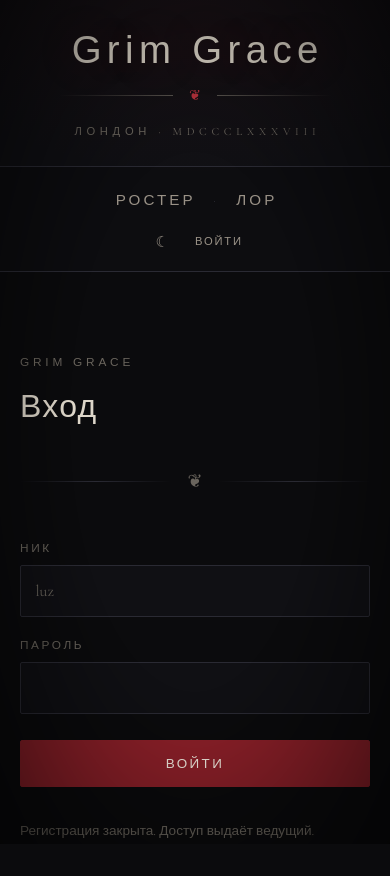
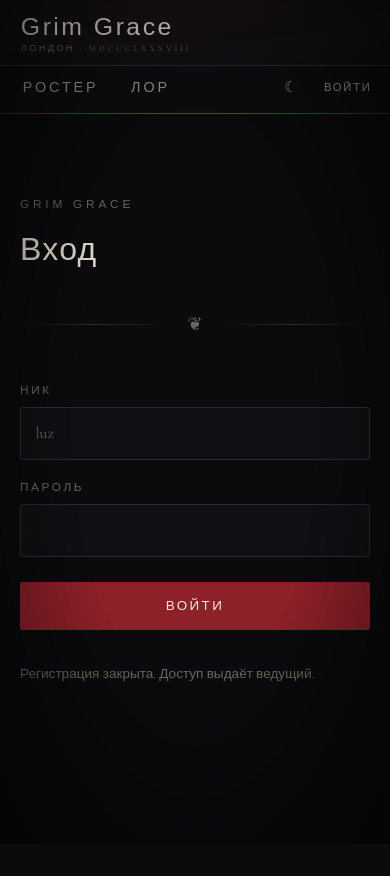
Before and after one commit to lulllz4/GrimGraceRP, a Next.js app: page /login in a window 390 px wide. Shown: the top 876 px of the page. After the commit the page ends 844 px from the top, so only its background shows below. Built offline with nearby package versions, Linux system fonts and the light colour scheme; no server answers; a web font is replaced by a local one.

Commit message:
фикс общий

```diff
--- a/app/admin/actions.ts
+++ b/app/admin/actions.ts
@@ -7,6 +7,24 @@ import { createAdminClient } from '@/lib/supabase/admin'
 import { requireStaff } from '@/lib/auth'
 
 const DOMAIN = process.env.EMAIL_DOMAIN || 'users.grimgrace.local'
+
+/**
+ * Модератору нельзя трогать чужие админские учётки: смена пароля и бан
+ * доступны всему составу, а значит модератор мог бы сбросить пароль
+ * администратору и войти под ним. Админ вправе трогать кого угодно.
+ */
+async function assertMayTouch(actor: { id: string; role: string }, targetId: string) {
+  if (actor.role === 'admin') return
+
+  const admin = createAdminClient()
+  const { data: target } = await admin
+    .from('profiles')
+    .select('role')
+    .eq('id', targetId)
+    .single()
+
+  if (target?.role === 'admin') redirect('/admin/players?e=forbidden')
+}
 
 /* ---------- создать игрока ---------- */
 export async function createPlayer(formData: FormData) {
@@ -43,10 +61,11 @@ export async function createPlayer(formData: FormData) {
 
 /* ---------- сбросить пароль ---------- */
 export async function resetPassword(formData: FormData) {
-  await requireStaff()
+  const me = await requireStaff()
   const id = String(formData.get('id'))
   const password = String(formData.get('password') || '')
   if (password.length < 8) redirect('/admin/players?e=badpass')
+  await assertMayTouch(me, id)
 
   const admin = createAdminClient()
   await admin.auth.admin.updateUserById(id, { password })
@@ -58,9 +77,10 @@ export async function resetPassword(formData: FormData) {
 
 /* ---------- бан ---------- */
 export async function toggleBan(formData: FormData) {
-  await requireStaff()
+  const me = await requireStaff()
   const id = String(formData.get('id'))
   const value = String(formData.get('value')) === 'true'
+  await assertMayTouch(me, id)
 
   const admin = createAdminClient()
   await admin.from('profiles').update({ is_banned: value }).eq('id', id)
--- a/app/admin/players/page.tsx
+++ b/app/admin/players/page.tsx
@@ -3,6 +3,16 @@ import { createClient } from '@/lib/supabase/server'
 import { createPlayer, resetPassword, toggleBan } from '../actions'
 
 export const dynamic = 'force-dynamic'
+
+type PlayerRow = {
+  id: string
+  username: string
+  display_name: string | null
+  role: string
+  is_banned: boolean
+  contact: string | null
+  characters: { name: string; slug: string }[] | null
+}
 
 export default async function PlayersPage({
   searchParams,
@@ -50,7 +60,7 @@ export default async function PlayersPage({
       <div className="section-title"><h2>Все</h2><span className="count">{players?.length ?? 0}</span></div>
 
       <div className="rows">
-        {players?.map((p: any) => (
+        {(players as PlayerRow[] | null)?.map((p) => (
           <div key={p.id} className="row">
             <div style={{ flex: '1 1 12rem' }}>
               <strong>{p.display_name || p.username}</strong>
@@ -60,7 +70,7 @@ export default async function PlayersPage({
 
             <div style={{ flex: '1 1 12rem', fontSize: '.9rem' }}>
               {p.characters?.length
-                ? p.characters.map((c: any) => c.name).join(', ')
+                ? p.characters.map((c) => c.name).join(', ')
                 : <span className="faint">нет ролей</span>}
             </div>
 
--- a/app/admin/roster/page.tsx
+++ b/app/admin/roster/page.tsx
@@ -22,14 +22,15 @@ export default async function AdminRoster() {
     return { ...c, profiles: Array.isArray(p) ? p[0] ?? null : p }
   })
 
-  const byRegion = new Map<RegionKey, any[]>()
+  type CharRow = (typeof data)[number]
+  const byRegion = new Map<RegionKey, CharRow[]>()
   for (const c of data ?? []) {
     const r = c.region as RegionKey
     if (!byRegion.has(r)) byRegion.set(r, [])
     byRegion.get(r)!.push(c)
   }
 
-  const taken = (data ?? []).filter((c: any) => c.status === 'active').length
+  const taken = data.filter((c) => c.status === 'active').length
 
   return (
     <div className="wrap-wide" style={{ paddingTop: '2.5rem', paddingBottom: '5rem' }}>
@@ -48,7 +49,7 @@ export default async function AdminRoster() {
           </div>
 
           <div className="rows">
-            {byRegion.get(r)!.map((c: any) => (
+            {byRegion.get(r)!.map((c) => (
               <Link key={c.id} href={`/admin/roster/${c.slug}`} className="row row-link" data-element={c.element}>
                 <span className="dot" style={{ background: 'var(--accent)' }} />
                 <strong style={{ flex: '1 1 9rem' }}>{c.name}</strong>
--- a/app/globals.css
+++ b/app/globals.css
@@ -519,12 +519,29 @@ select.field { cursor: pointer }
 /* ============ ШАПКА ============ */
 
 .gg-header {
+  position: relative;
   border-bottom: 1px solid var(--line);
   background:
     radial-gradient(120% 100% at 50% 0%,
       color-mix(in srgb, var(--crimson) 7%, transparent) 0%,
       transparent 65%),
     var(--ink-2);
+}
+
+/* тонкая кармином черта по нижнему краю: гаснет к краям, поэтому читается
+   как росчерк, а не как рамка. Один градиент — телефону бесплатно. */
+.gg-header::after {
+  content: '';
+  position: absolute;
+  left: 0;
+  right: 0;
+  bottom: -1px;
+  height: 1px;
+  background: linear-gradient(90deg,
+    transparent,
+    color-mix(in srgb, var(--crimson-lt) 70%, transparent) 30%,
+    color-mix(in srgb, var(--crimson-lt) 70%, transparent) 70%,
+    transparent);
 }
 
 /* ---------- вывеска ---------- */
@@ -548,7 +565,8 @@ select.field { cursor: pointer }
   letter-spacing: 0.14em;
   text-indent: 0.14em;
   color: var(--bone);
-  text-shadow: 0 0 40px color-mix(in srgb, var(--crimson) 30%, transparent);
+  /* было размытие в 40 px под каждой литерой — вблизи это выглядит грязным
+     ореолом, а не свечением. Тёплый отблеск даёт сам фон шапки. */
   transition: color 0.4s;
 }
 
@@ -717,36 +735,66 @@ select.field { cursor: pointer }
 
 /* ---------- узкий экран ---------- */
 
+/* На телефоне парадная вывеска занимала 272 px из 953 — почти треть экрана
+   до первой строки текста. Здесь она складывается в одну строку: название
+   слева, навигация под ним одной прокручиваемой лентой. Тот же характер,
+   вчетверо меньше места. */
 @media (max-width: 52rem) {
   .gg-header__crown {
-    padding: 2rem 1.15rem 1.5rem;
+    padding: 0.9rem 1.15rem 0.5rem;
+    text-align: left;
   }
 
+  .gg-brand {
+    justify-items: start;
+    gap: 0.15rem;
+  }
+
+  .gg-brand__name {
+    font-size: 1.55rem;
+    letter-spacing: 0.1em;
+    text-indent: 0.1em;
+    /* размытая тень под крупным шрифтом — лишняя работа для телефона
+       и вблизи выглядит грязно */
+    text-shadow: none;
+  }
+
+  /* росчерк с флеуроном — украшение парадной версии, в строке он не нужен */
+  .gg-brand__rule { display: none; }
+
+  .gg-brand__sub {
+    font-size: 0.55rem;
+    letter-spacing: 0.3em;
+    text-indent: 0.3em;
+  }
+
   .gg-header__inner {
-    flex-direction: column;
-    gap: 0.5rem;
-    padding: 0.75rem 1.15rem 1rem;
+    padding: 0.15rem 1.15rem 0.35rem;
+    min-height: 0;
+    justify-content: flex-start;
+    gap: 0.9rem;
   }
+
+  /* навигация одной лентой с прокруткой вбок: раньше она переносилась
+     в два-три ряда и растила шапку */
+  .gg-nav {
+    flex-wrap: nowrap;
+    overflow-x: auto;
+    scrollbar-width: none;
+    justify-content: flex-start;
+    gap: 0.75rem;
+    -webkit-overflow-scrolling: touch;
+  }
+  .gg-nav::-webkit-scrollbar { display: none; }
+  .gg-nav__link { padding: 0.45rem 0.1rem; font-size: 0.9rem; white-space: nowrap; }
+  .gg-nav__link::after { bottom: 0.2rem; }
+  .gg-nav__dot { opacity: 0.5; }
 
   .gg-user {
     position: static;
     transform: none;
-    justify-content: center;
-  }
-
-  .gg-nav {
-    flex-wrap: wrap;
-    justify-content: center;
-    gap: 0.9rem;
-  }
-
-  .gg-nav__link {
-    padding: 0.5rem 0.2rem;
-    font-size: 0.95rem;
-  }
-
-  .gg-nav__link::after {
-    bottom: 0.2rem;
+    margin-left: auto;
+    flex: none;
   }
 }
 
@@ -2570,20 +2618,6 @@ select.field { cursor: pointer }
     overflow-y: visible;
   }
 
-  /* ПРОВЕРКА: ?plain=1 снимает с плашек всё дорогое для отрисовки —
-     вырезанные углы, тени-фильтры, наклоны и многослойные фоны.
-     Если с этим флагом телефон перестаёт виснуть, причина в отрисовке;
-     если виснет всё равно — причина в другом, и я ищу дальше. */
-  .gg-plain .gg-plashka,
-  .gg-plain .gg-plashka::before,
-  .gg-plain .gg-plashka::after {
-    clip-path: none !important;
-    filter: none !important;
-    transform: none !important;
-    background: var(--panel) !important;
-    box-shadow: none !important;
-  }
-
   /* на узком экране полный отступ первой строки съедает строку */
   .gg-prose p.gg-indent { text-indent: 1.4em; }
   .gg-indent-all .gg-prose > p + p { text-indent: 1.4em; }
--- a/app/p/[id]/page.tsx
+++ b/app/p/[id]/page.tsx
@@ -4,10 +4,9 @@ import { cache } from 'react'
 import type { Metadata } from 'next'
 import { createClient } from '@/lib/supabase/server'
 import { getProfile } from '@/lib/auth'
-import { POST_KINDS } from '@/lib/blocks'
+import { DIVIDERS, POST_KINDS } from '@/lib/blocks'
 import { ELEMENTS, characterThemeStyle } from '@/lib/elements'
 import { atmosphereStyle, normalizeAtmosphere } from '@/lib/atmosphere'
-import { DIVIDERS } from '@/lib/blocks'
 import DeletePostButton from '@/components/DeletePostButton'
 
 export const dynamic = 'force-dynamic'
--- a/components/InfiniteFeed.tsx
+++ b/components/InfiniteFeed.tsx
@@ -11,6 +11,11 @@ export default function InfiniteFeed({ initialPosts }: { initialPosts: FeedPost[
   const [done, setDone] = useState(initialPosts.length < PAGE_SIZE)
   const [pending, startTransition] = useTransition()
   const sentinelRef = useRef<HTMLDivElement>(null)
+  /* Замок именно в ref, а не в pending: обработчик наблюдателя видит
+     значение состояния на момент подписки, и при быстрой прокрутке одна
+     и та же страница успевала загрузиться дважды — карточки задваивались,
+     а React ругался на одинаковые ключи. */
+  const loadingRef = useRef(false)
 
   useEffect(() => {
     if (done) return
@@ -19,12 +24,17 @@ export default function InfiniteFeed({ initialPosts }: { initialPosts: FeedPost[
 
     const observer = new IntersectionObserver(
       (entries) => {
-        if (entries[0].isIntersecting && !pending) {
+        if (entries[0].isIntersecting && !loadingRef.current) {
+          loadingRef.current = true
           startTransition(async () => {
-            const next = await loadMoreFeed(page)
-            setPosts((prev) => [...prev, ...next])
-            setPage((p) => p + 1)
-            if (next.length < PAGE_SIZE) setDone(true)
+            try {
+              const next = await loadMoreFeed(page)
+              setPosts((prev) => [...prev, ...next])
+              setPage((p) => p + 1)
+              if (next.length < PAGE_SIZE) setDone(true)
+            } finally {
+              loadingRef.current = false
+            }
           })
         }
       },
--- a/components/InfiniteMyPosts.tsx
+++ b/components/InfiniteMyPosts.tsx
@@ -22,6 +22,8 @@ export default function InfiniteMyPosts({ initialPosts }: { initialPosts: MyPost
   const [deletingId, setDeletingId] = useState<string | null>(null)
 
   const sentinelRef = useRef<HTMLDivElement>(null)
+  /* см. InfiniteFeed: замок в ref, потому что pending в обработчике устаревает */
+  const loadingRef = useRef(false)
   const debounceRef = useRef<ReturnType<typeof setTimeout> | null>(null)
   const firstRun = useRef(true)
 
@@ -73,12 +75,17 @@ export default function InfiniteMyPosts({ initialPosts }: { initialPosts: MyPost
 
     const observer = new IntersectionObserver(
       (entries) => {
-        if (entries[0].isIntersecting && !pending) {
+        if (entries[0].isIntersecting && !loadingRef.current) {
+          loadingRef.current = true
           startTransition(async () => {
-            const next = await loadMoreMyPosts(page, query, status)
-            setPosts((prev) => [...prev, ...next])
-            setPage((p) => p + 1)
-            if (next.length < PAGE_SIZE) setDone(true)
+            try {
+              const next = await loadMoreMyPosts(page, query, status)
+              setPosts((prev) => [...prev, ...next])
+              setPage((p) => p + 1)
+              if (next.length < PAGE_SIZE) setDone(true)
+            } finally {
+              loadingRef.current = false
+            }
           })
         }
       },
--- a/components/ThemeToggle.tsx
+++ b/components/ThemeToggle.tsx
@@ -1,30 +1,40 @@
 'use client'
 
-import { useEffect, useState } from 'react'
+import { useCallback, useSyncExternalStore } from 'react'
 
 /**
  * Переключатель светлой и тёмной темы.
  *
- * Тема хранится в localStorage и ставится атрибутом data-theme на <html>.
- * Чтобы страница не мигала тёмным при загрузке светлой, атрибут выставляет
- * крошечный скрипт в <head> ещё до первой отрисовки (см. layout.tsx) —
- * компонент только показывает текущее состояние и переключает его.
+ * Тема хранится в localStorage и ставится атрибутом data-theme на <html>
+ * ещё до первой отрисовки — крошечным скриптом в <head> (см. layout.tsx),
+ * иначе светлая страница успевала бы мигнуть чёрным.
+ *
+ * Компонент читает тему из самого DOM через useSyncExternalStore: на сервере
+ * темы не знаем, поэтому серверный снимок всегда «тёмная», а после гидратации
+ * React сам перечитает настоящее значение. Так обходимся без setState в
+ * эффекте и без лишней перерисовки.
  */
+
+const EVENT = 'gg-theme'
+
+function subscribe(onChange: () => void) {
+  window.addEventListener(EVENT, onChange)
+  return () => window.removeEventListener(EVENT, onChange)
+}
+
+function readTheme(): 'dark' | 'light' {
+  return document.documentElement.dataset.theme === 'light' ? 'light' : 'dark'
+}
+
 export default function ThemeToggle() {
-  const [theme, setTheme] = useState<'dark' | 'light'>('dark')
+  const theme = useSyncExternalStore(subscribe, readTheme, () => 'dark' as const)
 
-  /* на сервере темы не знаем — читаем уже проставленный скриптом атрибут */
-  useEffect(() => {
-    const now = document.documentElement.dataset.theme
-    setTheme(now === 'light' ? 'light' : 'dark')
-  }, [])
-
-  function flip() {
-    const next = theme === 'dark' ? 'light' : 'dark'
-    setTheme(next)
+  const flip = useCallback(() => {
+    const next = readTheme() === 'dark' ? 'light' : 'dark'
     document.documentElement.dataset.theme = next
     try { localStorage.setItem('gg-theme', next) } catch { /* приватный режим */ }
-  }
+    window.dispatchEvent(new Event(EVENT))
+  }, [])
 
   return (
     <button
--- a/components/editor/PostEditor.tsx
+++ b/components/editor/PostEditor.tsx
@@ -107,22 +107,19 @@ export default function PostEditor({ mine, all, initial, build }: Props) {
   const fileInputRef = useRef<HTMLInputElement>(null)
   const bgInputRef = useRef<HTMLInputElement>(null)
 
-  /* ВРЕМЕННОЕ: ?plain=1 в адресе — режим без украшений, чтобы понять,
-     виновата ли отрисовка плашек в зависании телефона */
-  const [plain, setPlain] = useState(false)
-  useEffect(() => {
-    setPlain(new URLSearchParams(window.location.search).has('plain'))
-  }, [])
-
   /* ---------- автосохранение в браузере ---------- */
   const DRAFT_KEY = `gg-draft:${initial?.id ?? 'new'}`
   const [draftFound, setDraftFound] = useState<string | null>(null) // время найденного черновика
   const saveTimer = useRef<ReturnType<typeof setTimeout> | null>(null)
+  /* Редактор объявлен ниже, а эта функция нужна ему самому в onUpdate —
+     ссылка друг на друга разрывается через ref: читаем его в момент
+     срабатывания таймера, когда редактор точно создан. */
+  const editorRef = useRef<ReturnType<typeof useEditor> | null>(null)
 
-  function scheduleAutosave(editorForSave?: typeof editor) {
+  function scheduleAutosave(editorForSave?: ReturnType<typeof useEditor>) {
     if (saveTimer.current) clearTimeout(saveTimer.current)
     saveTimer.current = setTimeout(() => {
-      const ed = editorForSave ?? editor
+      const ed = editorForSave ?? editorRef.current
       if (!ed) return
       try {
         localStorage.setItem(DRAFT_KEY, JSON.stringify({
@@ -163,6 +160,10 @@ export default function PostEditor({ mine, all, initial, build }: Props) {
       const raw = localStorage.getItem(DRAFT_KEY)
       if (raw) {
         const d = JSON.parse(raw)
+        /* Читать localStorage можно только после гидратации: на сервере его
+           нет, и попытка узнать про черновик раньше даст расхождение разметки.
+           Правило про setState в эффекте здесь неприменимо. */
+        // eslint-disable-next-line react-hooks/set-state-in-effect
         if (d?.savedAt) setDraftFound(d.savedAt)
       }
     } catch { /* ignore */ }
@@ -223,8 +224,9 @@ export default function PostEditor({ mine, all, initial, build }: Props) {
 
   /* ВРЕМЕННОЕ: даёт заглянуть в живой редактор из консоли браузера.
      Заодно служит меткой сборки: если `ggEditor` в консоли есть — на сайте
-     свежий код. Убрать, когда разберёмся с картинками. */
+     свежий код. Убрать, когда разберёмся с зависанием на телефоне. */
   useEffect(() => {
+    editorRef.current = editor
     if (!editor) return
     const w = window as unknown as { ggEditor?: unknown }
     w.ggEditor = editor
@@ -336,8 +338,7 @@ export default function PostEditor({ mine, all, initial, build }: Props) {
     <div
       data-element={element}
       style={themeStyle as React.CSSProperties}
-      /* ВРЕМЕННОЕ: ?plain=1 — проверка, виновата ли отрисовка плашек */
-      className={`gg-editor${plain ? ' gg-plain' : ''}`}
+      className="gg-editor"
     >
 
       {draftFound && (
--- a/lib/actions/posts.ts
+++ b/lib/actions/posts.ts
@@ -70,19 +70,19 @@ export async function savePost(p: PostPayload): Promise<SaveResult> {
 
   let postId = p.id
 
-  /* дата публикации проставляется один раз */
+  /* Дата публикации проставляется один раз и больше не трогается.
+     Раньше при возврате поста в черновики она обнулялась — и первоначальная
+     дата терялась навсегда, а повторная публикация ставила новую. */
   let publishedAt: string | null = null
-  if (p.status === 'published') {
   if (postId) {
     const { data: prev } = await supabase
       .from('posts')
       .select('published_at')
       .eq('id', postId)
       .single()
-      publishedAt = prev?.published_at ?? new Date().toISOString()
-    } else {
+    publishedAt = prev?.published_at ?? (p.status === 'published' ? new Date().toISOString() : null)
+  } else if (p.status === 'published') {
     publishedAt = new Date().toISOString()
-    }
   }
 
   const row = {
--- a/lib/auth.ts
+++ b/lib/auth.ts
@@ -50,8 +50,3 @@ export async function requireAdmin(): Promise<Profile> {
   if (profile.role !== 'admin') redirect('/?e=forbidden')
   return profile
 }
-
-export const getMe = getProfile
-export const requireAuth = requireUser
-export const getSession = getProfile
-export const requireMod = requireStaff
```
Lines whose indentation alone changed are shown as unchanged.
